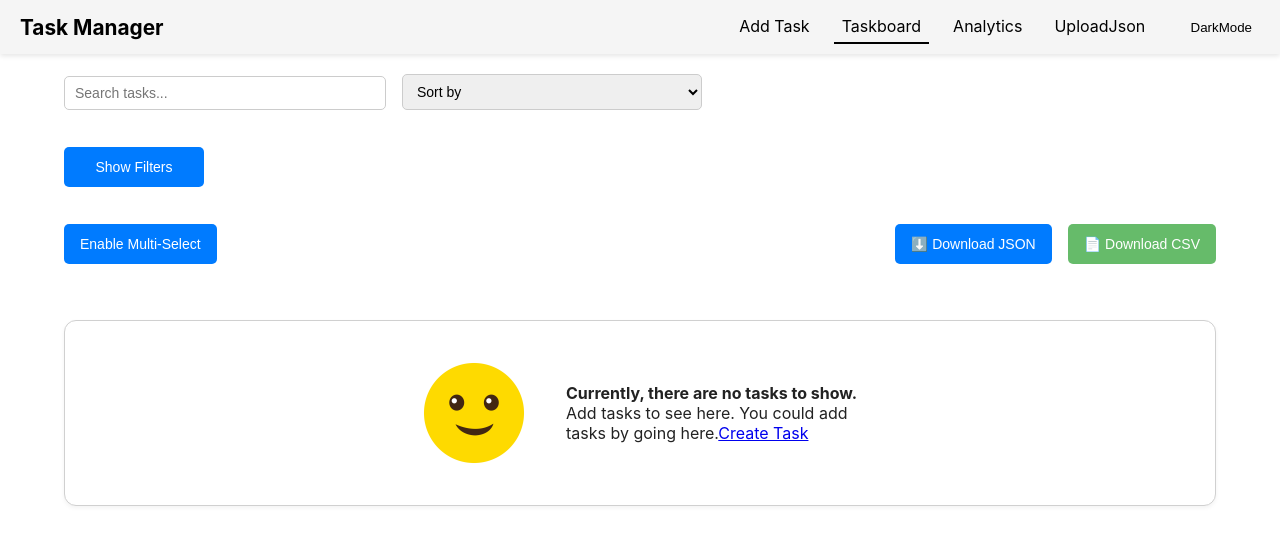
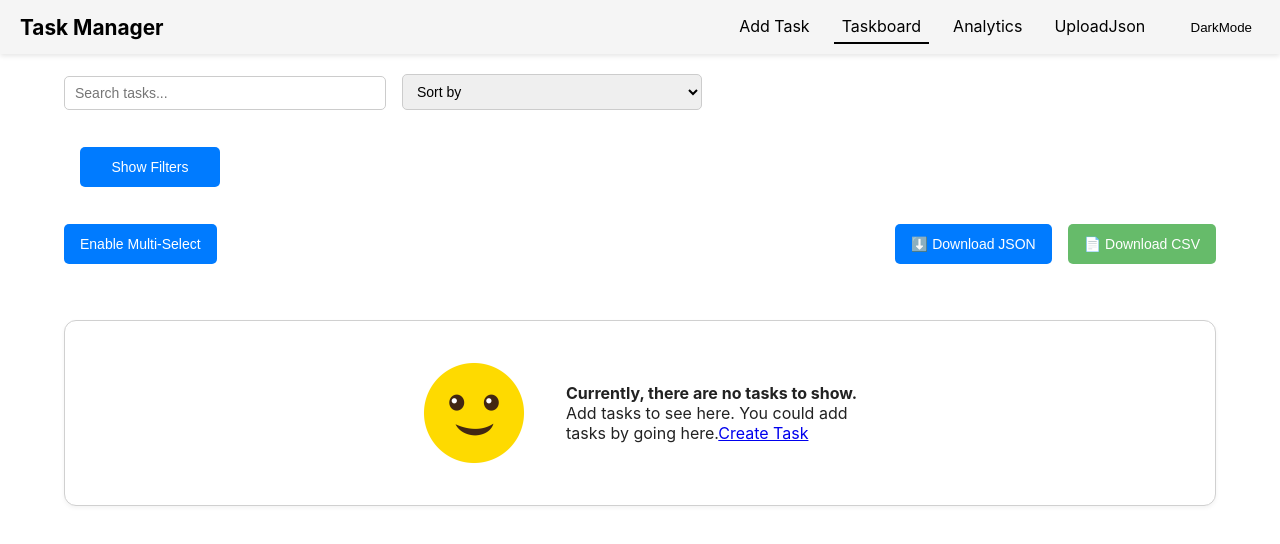
Before and after one commit to robinrdj/AuralisRobinTaskManagement, a React (Create React App) app: page /taskboard in a window 1280 px wide. Shown: the top 544 px of the page. Built offline with nearby package versions, Linux system fonts and the light colour scheme; some icons are missing.

Commit message:
filterbar input size adjusted for mobile

```diff
--- a/src/components/TaskControlComponents/FilterBar.css
+++ b/src/components/TaskControlComponents/FilterBar.css
@@ -1,5 +1,7 @@
 .filter-container {
   margin-bottom: 1.5rem;
+  padding: 0 1rem;
+  overflow-x: hidden;
 }
 
 .filter-bar {
@@ -38,6 +40,12 @@
 
 /* Tablet: 4 per row */
 @media (min-width: 768px) and (max-width: 1023px) {
+  .filter-group select,
+  .filter-group input {
+    width: 100%;
+    max-width: 100%;
+    box-sizing: border-box;
+  }
   .filter-bar {
     grid-template-columns: repeat(4, 1fr);
   }
```
